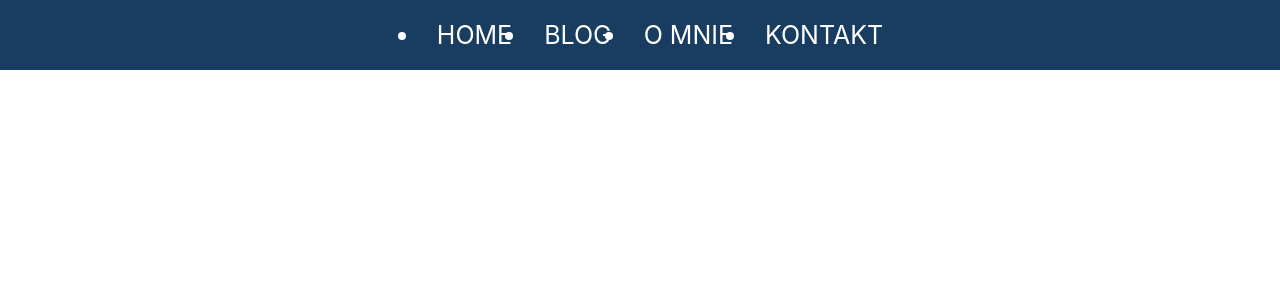
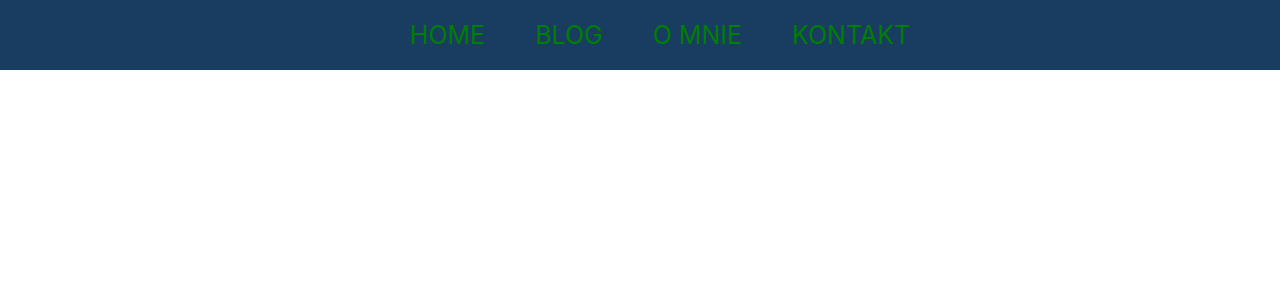
Before and after one commit to rafiquee3/blog_js_front_end, a Next.js app: page /admin in a window 1280 px wide. Shown: the top 300 px of the page. Built offline with nearby package versions, Linux system fonts and the light colour scheme.

Commit message:
Feat: emotion css added

```diff
--- a/components/Header/Menu.component.tsx
+++ b/components/Header/Menu.component.tsx
@@ -1,22 +1,34 @@
+import { css } from '@emotion/css'
+
 const Menu = () => {
-  const menuStyle = {
-    ul: {
-      display: 'flex',
-    },
-    li: {
-      padding: '1rem'
-    },
-    a: {
-      textDecoration: 'none'
-    }
+  const styleLi = css`
+    color: red;
+    &:hover {
+      color: white;
   }
+`
   return (
     <>
-      <ul style={menuStyle.ul}>
-        <li style={menuStyle.li}><a>HOME</a></li>
-        <li style={menuStyle.li}><a>BLOG</a></li>
-        <li style={menuStyle.li}><a>O MNIE</a></li>
-        <li style={menuStyle.li}><a>KONTAKT</a></li>
+      <ul className={css`
+        display: flex;
+        color: green;
+        list-style-type: none;
+        & > li {
+          margin: 1em;
+        }
+        & > li > a {
+          cursor: default;
+          text-decoration: none;
+        }
+        }
+        a:hover {
+          color: white;
+        }
+      `}>
+        <li><a>HOME</a></li>
+        <li><a>BLOG</a></li>
+        <li><a>O MNIE</a></li>
+        <li><a>KONTAKT</a></li>
       </ul>
     </>
   )
--- a/package.json
+++ b/package.json
@@ -9,6 +9,9 @@
     "lint": "next lint"
   },
   "dependencies": {
+    "@emotion/css": "^11.10.5",
+    "@emotion/react": "^11.10.5",
+    "@emotion/styled": "^11.10.5",
     "@types/node": "18.11.10",
     "@types/react": "18.0.25",
     "@types/react-dom": "18.0.9",
```
Also changed, not shown: 1 other file (tests, documents, lock files or other folders).
